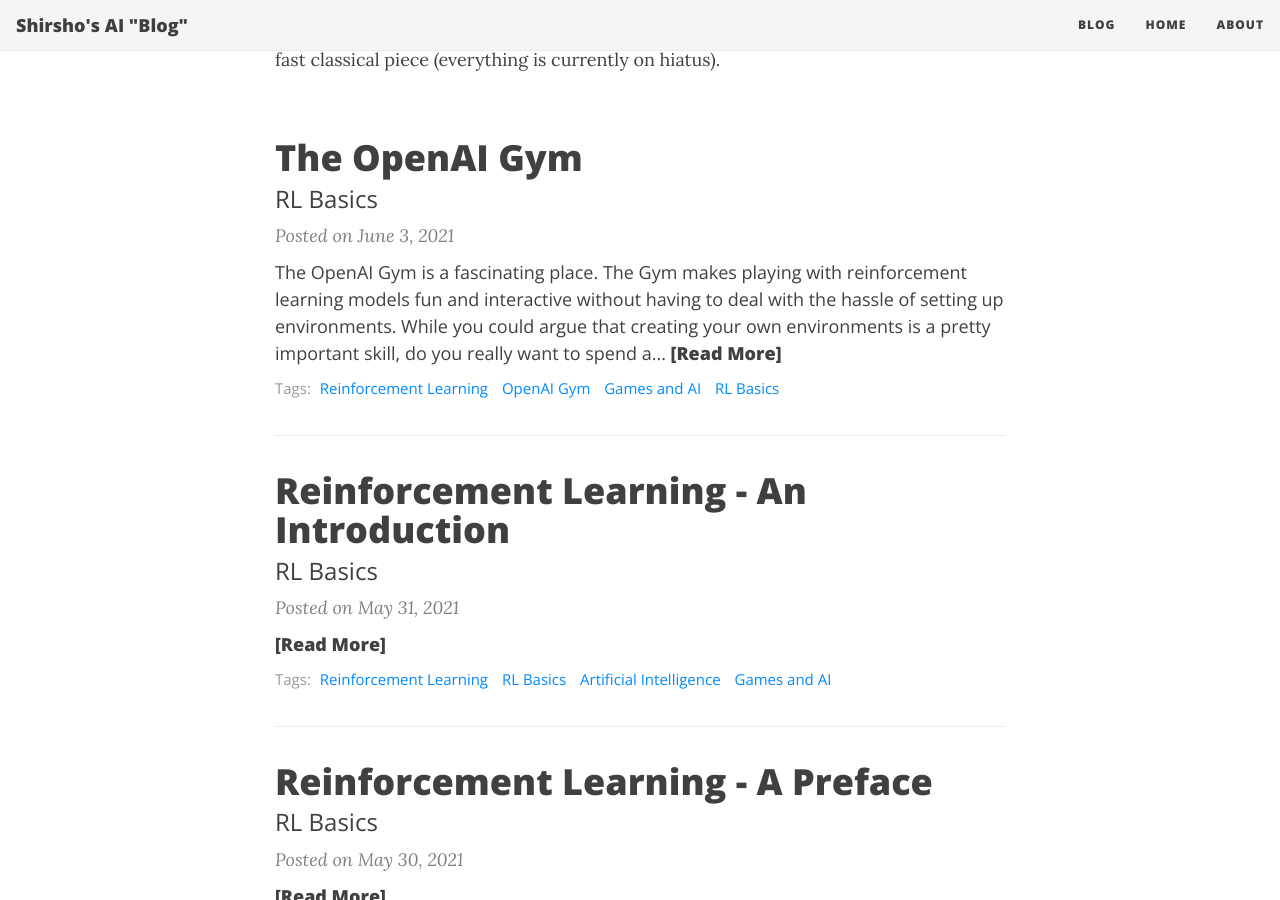
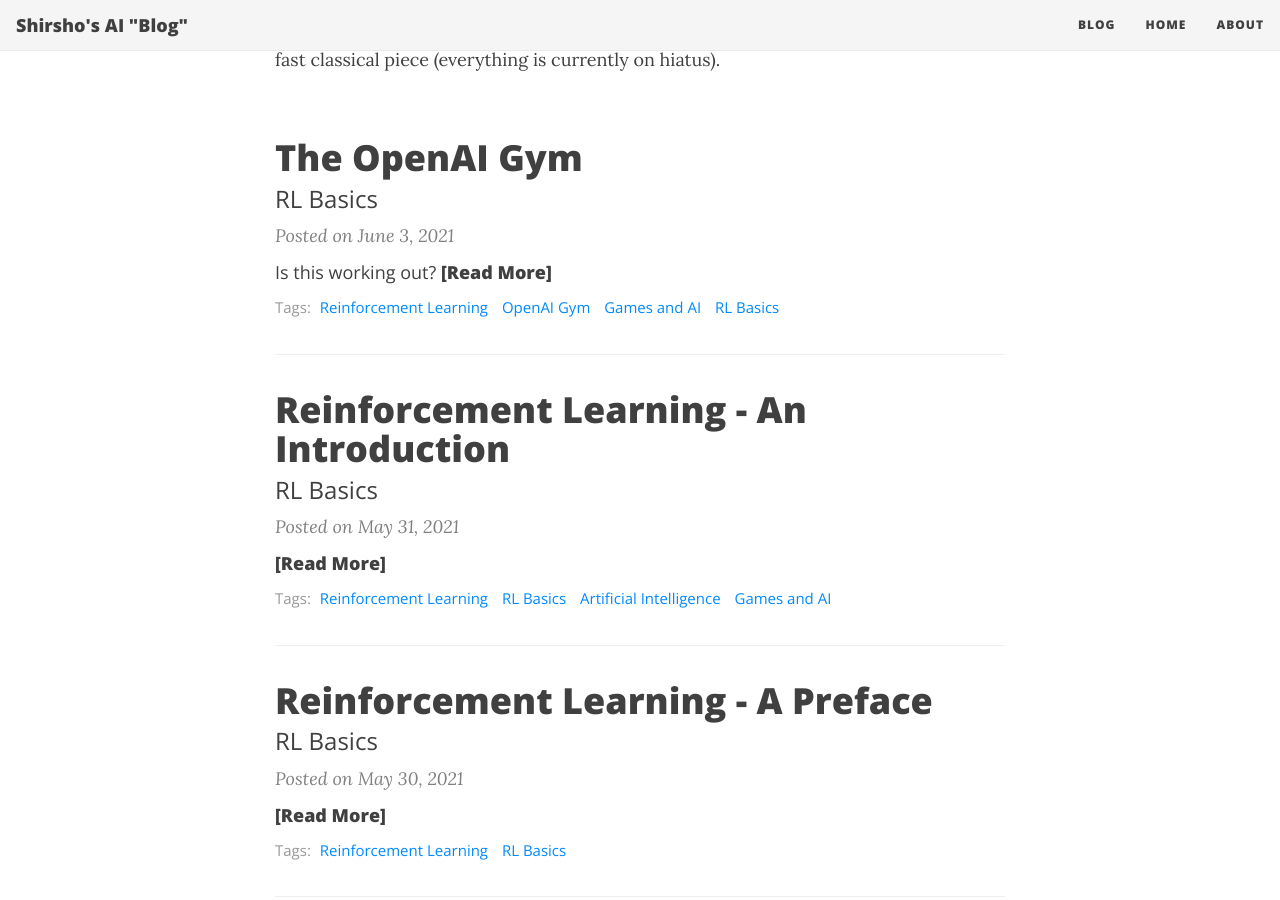
Before and after one commit to shirsho-12/shirsho-12.github.io, a Jekyll site: the page built from index.html, in a window 1280 px wide and 900 px high, scrolled down 482 px. Built offline with Jekyll 4.4.1, drawn with Linux system fonts in a browser that asks for light colours; nearby versions of some CDN libraries; the list of posts is cut into pages by our own code.

Commit message:
Post 2 meme

```diff
--- a/_posts/2021-06-03-rl_gym.md
+++ b/_posts/2021-06-03-rl_gym.md
@@ -7,7 +7,10 @@
 comments: true
 share-img: https://raw.githubusercontent.com/shirsho-12/shirsho-12.github.io/master/images/rl/rl_theme.png
 ---
-
+<figure>
+    <img src="/images/rl/gym.png" desc="The OpenAI Gym">
+    <figcaption>Is this working out?</figcaption>
+</figure>
 
 The OpenAI Gym is a fascinating place. The Gym makes playing with reinforcement learning models fun and interactive without having to deal with the hassle of setting up environments. While you could argue that creating your own environments is a pretty important skill, do you really want to spend a week in something like PyGame just to start a project? No? Well let's get right to it then.
 
```
Also changed, not shown: images/rl/gym.png (added), images/rl/rules.png (added), images/rl/stats.jpg (added).
